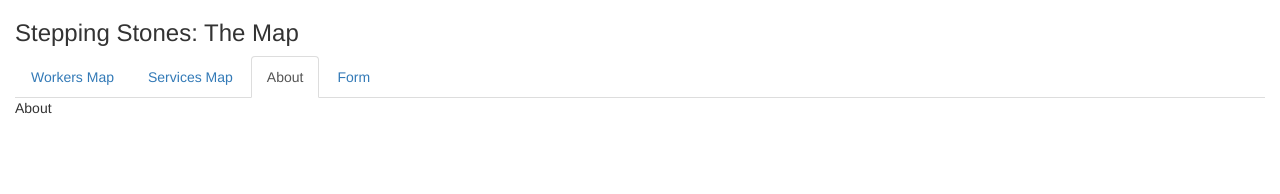
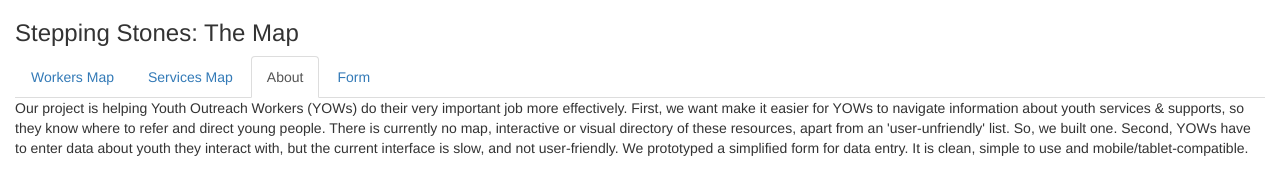
Before and after one commit to PoliHackSteppingStones/SteppingStones, a website: page index.html in a window 1280 px wide. Both pictures are taken after a click on the link "About". Drawn offline with nearby package versions, Linux system fonts and the light colour scheme; some packages are replaced by stand-ins of ours.

Commit message:
- Link to concept form - About section added

```diff
--- a/index.html
+++ b/index.html
@@ -77,17 +77,16 @@
 							</div>
 							<div class="tab-pane" id="about">
 								<p>
-									About
+                                    Our project is helping Youth Outreach Workers (YOWs) do their very important job more effectively.
+                                    First, we want make it easier for YOWs to navigate information about youth services & supports, so they know where to refer and direct young people.
+                                    There is currently no map, interactive or visual directory of these resources, apart from an 'user-unfriendly' list. So, we built one.
+                                    Second, YOWs have to enter data about youth they interact with, but the current interface is slow, and not user-friendly.
+                                    We prototyped a simplified form for data entry. It is clean, simple to use and mobile/tablet-compatible.
 								</p>
 							</div>
 							<div class="tab-pane" id="form">
 								<p>
-                                    <input type="text" id="date" data-format="DD-MM-YYYY" data-template="D MMM YYYY" name="date" value="09-01-2013">
-                                    <script>
-                                        $(function(){
-                                            $('#date').combodate();
-                                        });
-                                    </script>
+                                    Concept input form can be found <a href="https://briannasmrke.typeform.com/to/UJNtGu" target="_blank">here</a>
 								</p>
 							</div>
 						</div>
```
